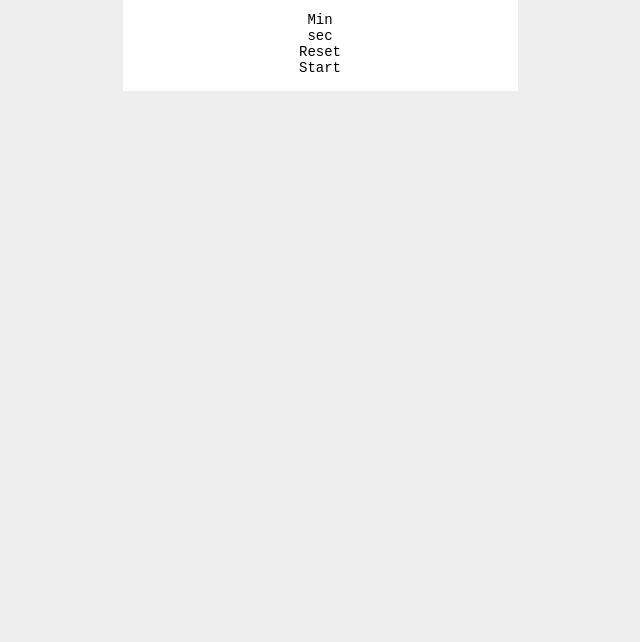
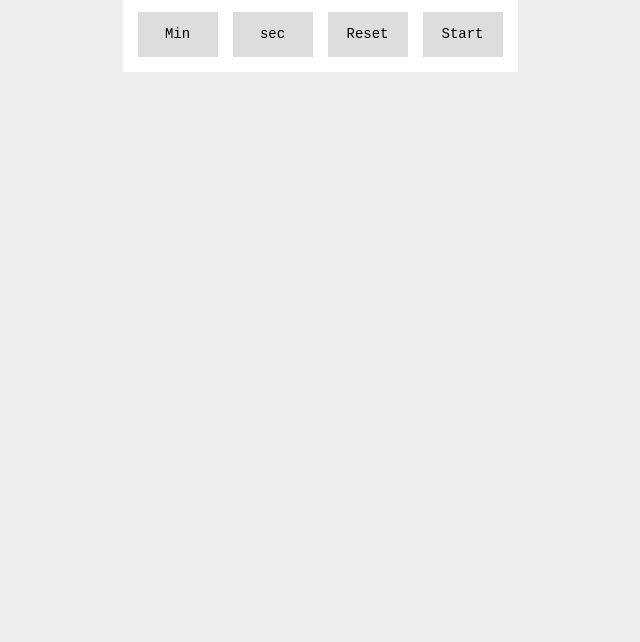
Before and after one commit to taku06mura/javascript_app, a plain HTML site: page timer.html in a window 1280 px wide. Shown: the part 158-800 px from the top of the page, without its empty margins (320-960 px from the left). Drawn offline with Linux system fonts and the light colour scheme.

Commit message:
update css.

```diff
--- a/css/styles.css
+++ b/css/styles.css
@@ -19,3 +19,25 @@ body {
   font-size: 40px;
   margin-bottom: 15px;
 }
+
+.controls > div {
+  cursor: pointer;
+  user-select: none;
+  width: 80px;
+  background: #ddd;
+  height: 45px;
+  line-height: 45px;
+  float: left;
+}
+
+.controls {
+  overflow: hidden;
+}
+
+.controls > div + div {
+  margin-left: 15px;
+}
+
+.controls > div:hover {
+  opacity: 0.7;
+}
```
